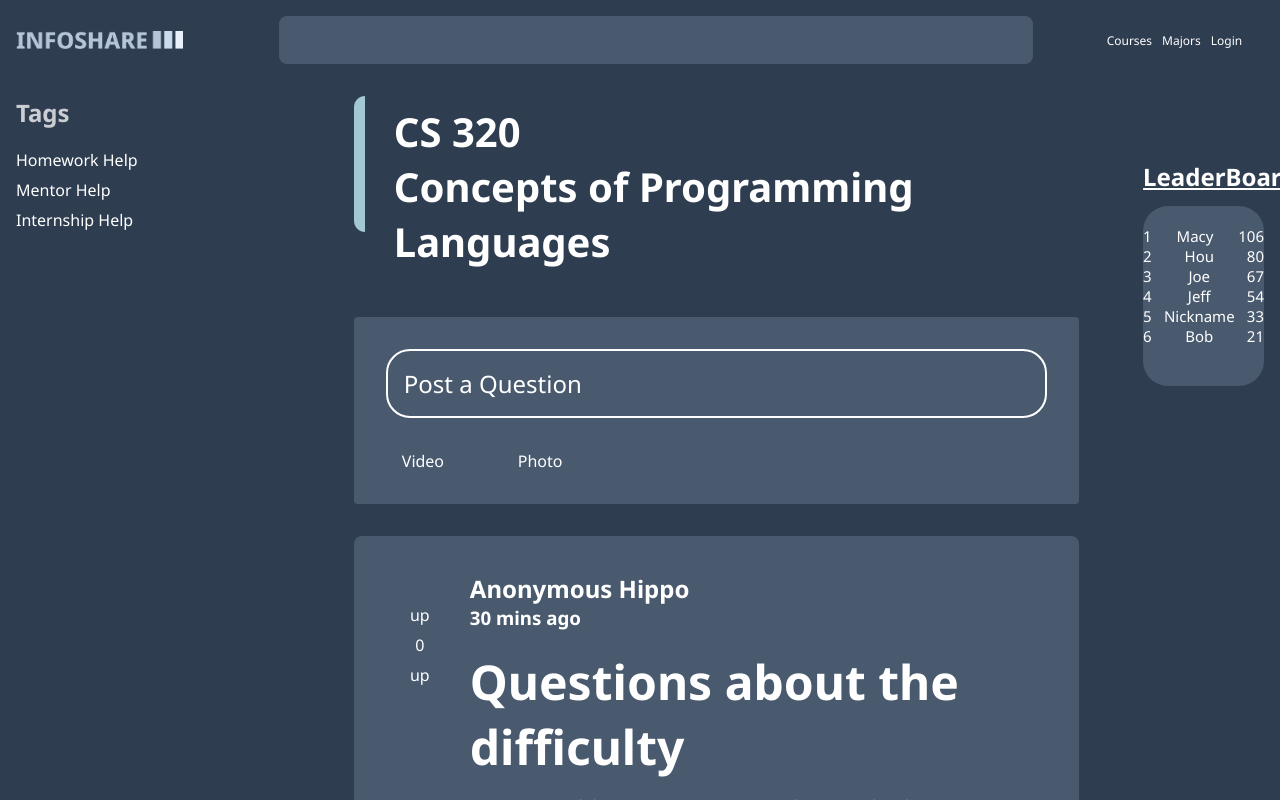
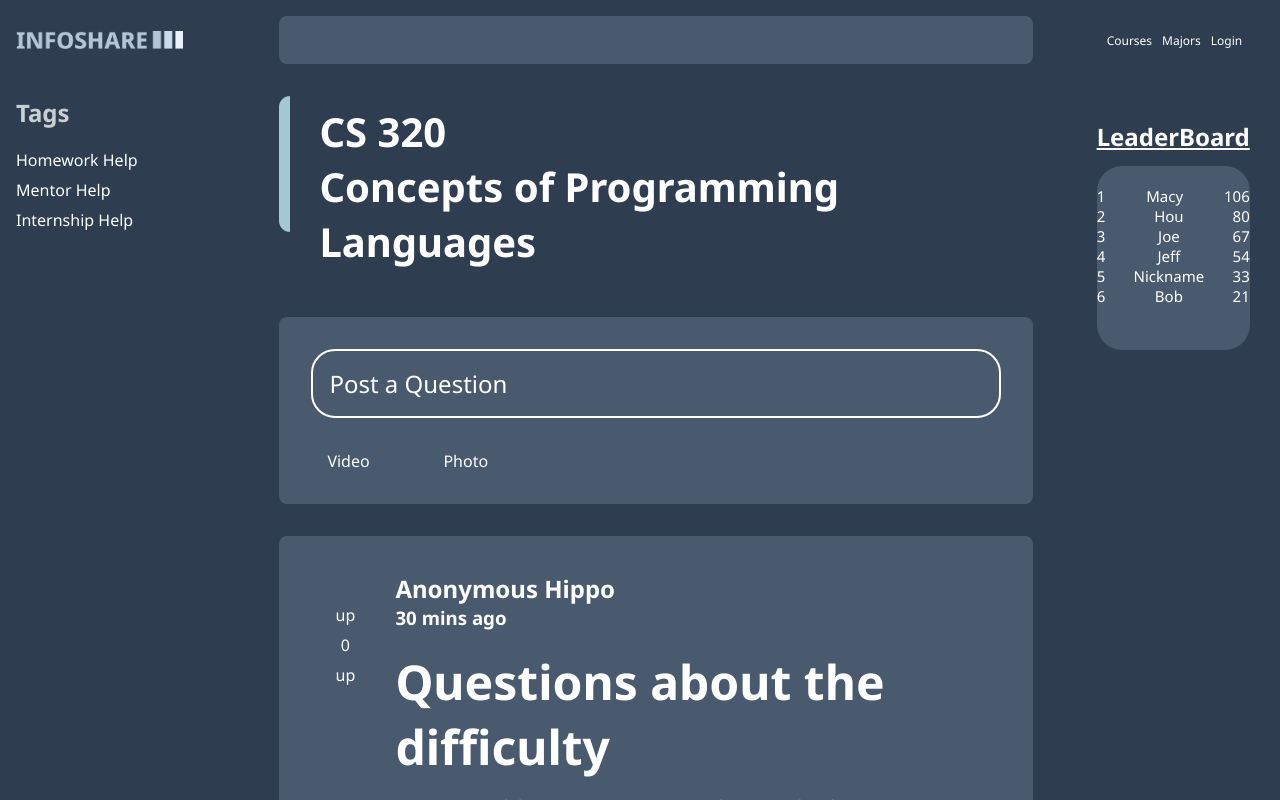
Before and after one commit to SciencePotato/bu-infoshare-next, a Next.js app: page /1/1 in a window 1280 px wide. Shown: the top 800 px of the page. Built offline with nearby package versions, Linux system fonts and the light colour scheme.

Commit message:
Update Course Page CSS

```diff
--- a/styles/CoursePage.module.scss
+++ b/styles/CoursePage.module.scss
@@ -2,6 +2,7 @@
 
 .home {
     display: flex;
+    margin-bottom: 10rem;
     & > aside {
         margin: 1rem;
         // Left side
@@ -24,7 +25,7 @@
 
         // Right Side
         &:last-of-type {
-            flex: 1;
+            flex: 2;
             min-width: 80px;
             display: flex;
             margin-left: 0px;
@@ -32,7 +33,7 @@
     }
 
     & > section {
-        flex: 6;
+        flex: 9;
         position: relative;
         margin: 1rem;
         margin-left: 7.5vw;
--- a/styles/HomePage.module.scss
+++ b/styles/HomePage.module.scss
@@ -40,36 +40,3 @@
         margin-right: 5vw;
     }
 }
-
-// Question Post
-.postQ {
-    background-color: $primary-color-light;
-    display: flex;
-    flex-direction: column;
-    border-radius: 0.5rem;
-    margin-top: 2rem;
-    & > div {
-        flex: 1;
-        &:first-of-type{
-            display: grid;
-            border-radius: 1.5rem;
-            border: solid $WHITE 2px;
-            margin: 2rem;
-            font-size: 1.5rem;
-            padding: 1rem;
-            place-items: center;
-        }
-        &:last-of-type {
-            display: flex;
-            margin: 2rem;
-            margin-top: 0px;
-            font-size: 1rem;
-            & > span {
-                flex: 1;
-                max-width: 100px;
-                // This part needs to decreases for smaller screen
-                margin-left: 1rem;
-            }
-        }
-    }
-}
--- a/styles/Leaderboard.module.scss
+++ b/styles/Leaderboard.module.scss
@@ -1,7 +1,7 @@
 @import './globalVariable.scss';
 
 .containerTitle {
-    margin-top:4rem;
+    margin-top:1.5rem;
     min-width: 50%;
 }
 
--- a/styles/PostQ.module.scss
+++ b/styles/PostQ.module.scss
@@ -8,7 +8,6 @@
     flex-direction: column;
     border-radius: 0.5rem;
     margin-top: 2rem;
-    border-radius: 0.25rem;
     & > div {
         flex: 1;
         &:first-of-type{
```
